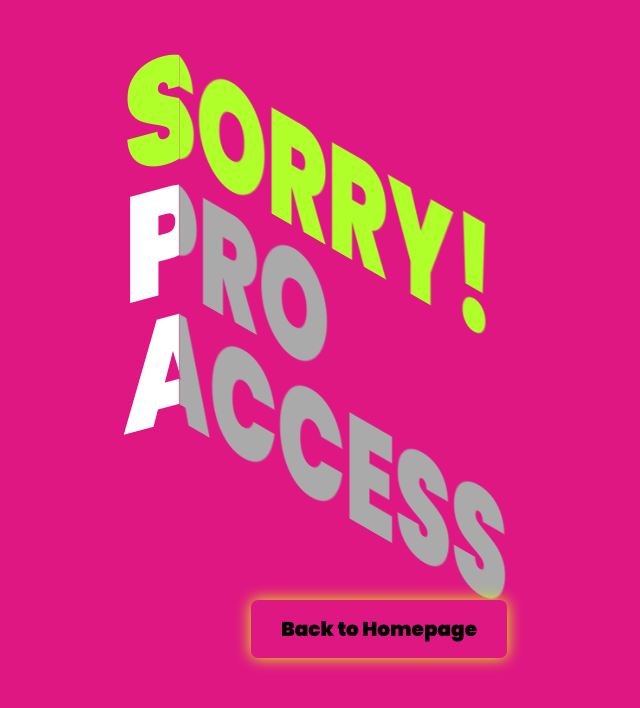
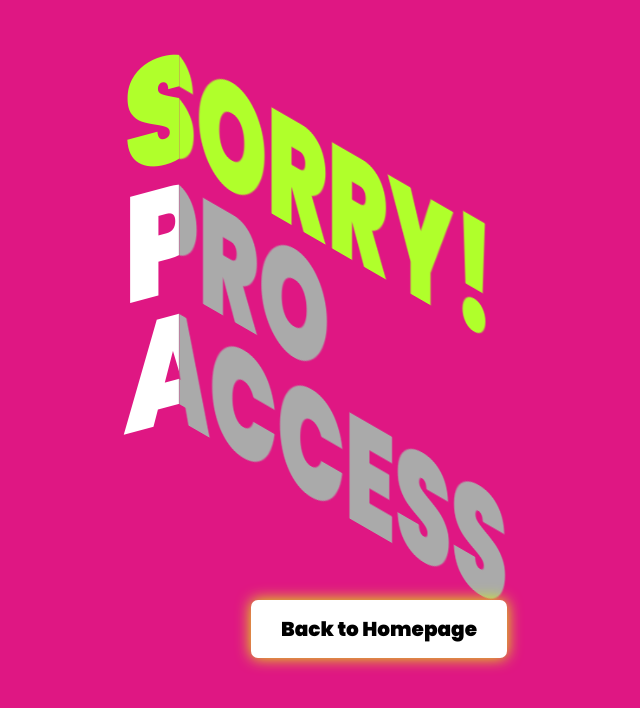
Before and after one commit to Bebell-Digital-Solutions/pro-access-page, a plain HTML site: page index.html in a window 1280 px wide. Shown: the whole page, without its empty margins (261-901 px from the left). Drawn offline with nearby package versions, Linux system fonts and the light colour scheme.

Commit message:
Update index.html

```diff
--- a/index.html
+++ b/index.html
@@ -32,7 +32,7 @@
       left: 50%;
       top: 75%;
       transform: translateX(-50%);
-      background: #df1783;
+      background: #fff;
       color: #000;
       padding: 14px 30px;
       border-radius: 7px;
```
